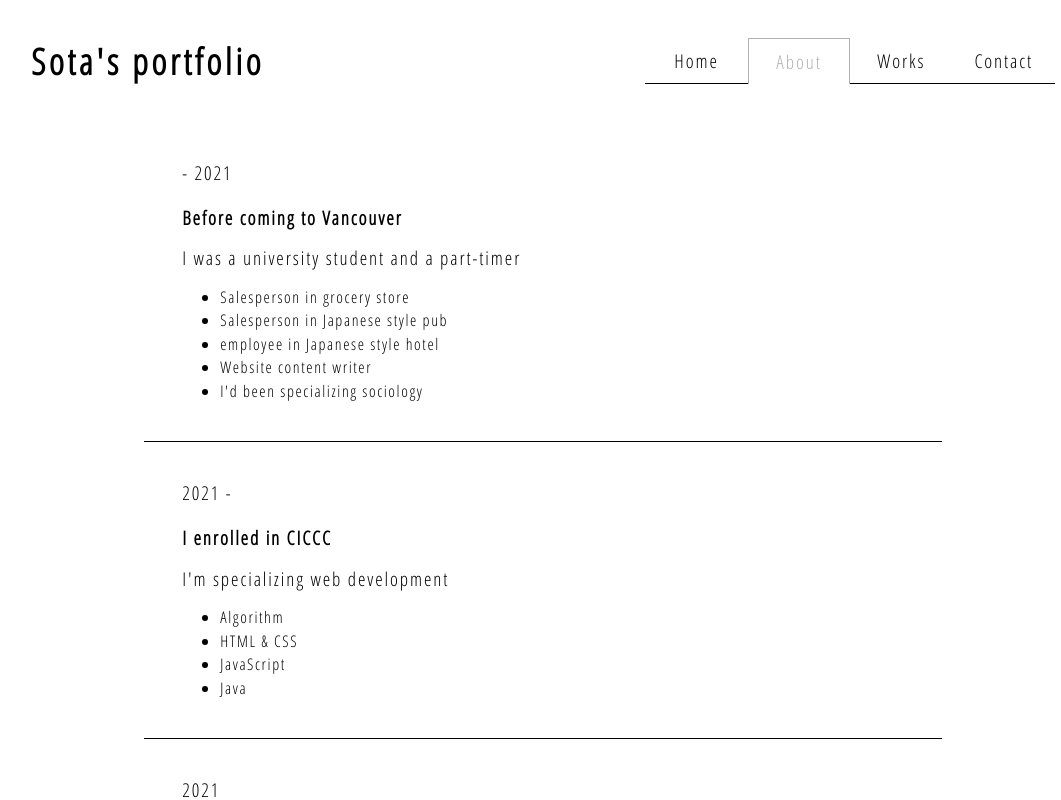
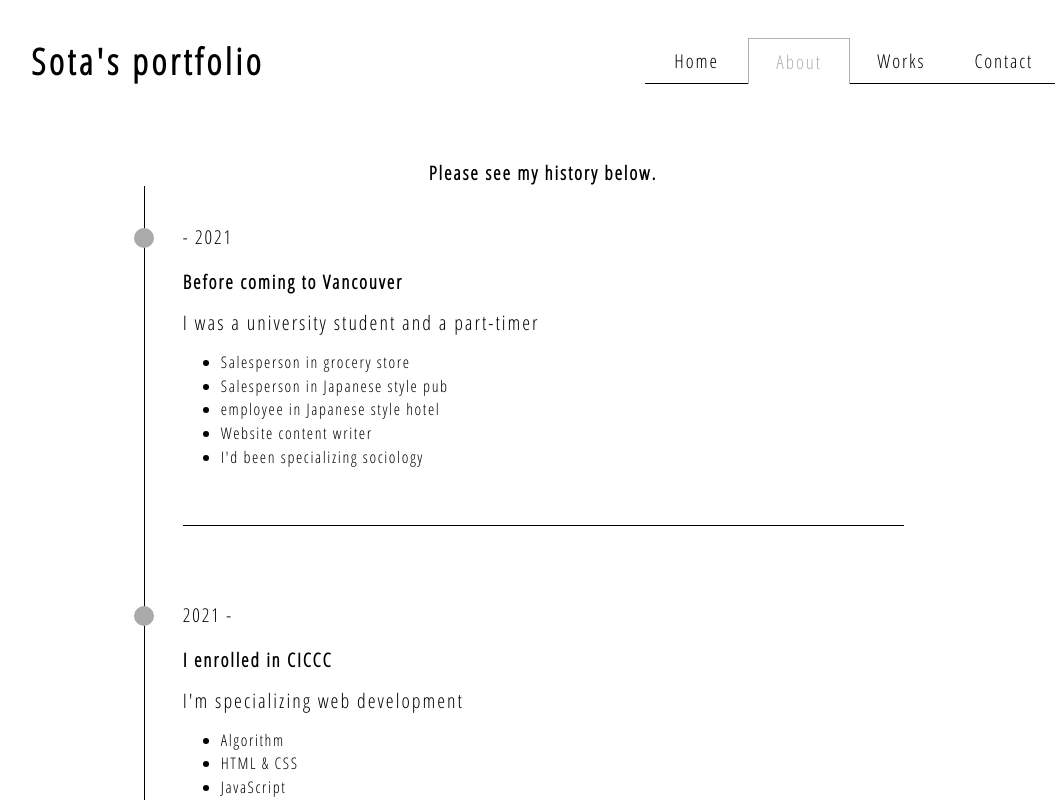
Before and after one commit to Sota-hub/portfolio, a Next.js app: page /about in a window 1280 px wide. Shown: the top 800 px of the page, without its empty margins (97-1158 px from the left). Built offline with nearby package versions, Linux system fonts and the light colour scheme; a web font is replaced by a local one.

Commit message:
add style to history

```diff
--- a/component/about/History.js
+++ b/component/about/History.js
@@ -8,7 +8,7 @@ const History = ({ period, description }) => {
   return (
     <div className={classes.history_container}>
       <p className={classes.history_period}>{period}</p>
-      <div className={classes.history_description}>
+      <div>
         <h2 className={classes.history_title}>{description.title}</h2>
         <p className={classes.history_describe}>{description.describe}</p>
         <ul className={classes.history_points}>
@@ -35,6 +35,8 @@ const History = ({ period, description }) => {
           </div>
         )}
       </div>
+      <div className={classes.history_bottom}></div>
+      <span className={classes.line_dot}></span>
     </div>
   );
 };
--- a/component/about/HistorySkill.js
+++ b/component/about/HistorySkill.js
@@ -136,6 +136,7 @@ const histories = [
 const HistorySkill = () => {
   return (
     <div>
+      <h2 className={classes.message}>Please see my history below.</h2>
       <div className={classes.history_frame}>
         <div>
           {histories.map((history) => (
@@ -148,6 +149,7 @@ const HistorySkill = () => {
           ))}
         </div>
       </div>
+      <h2 className={classes.message}>Please see my skills below. </h2>
       <div className={classes.skills_container}>
         {skills.map((skill) => (
           <Skill
--- a/styles/about.module.scss
+++ b/styles/about.module.scss
@@ -4,16 +4,22 @@
   margin-bottom: 0.75em;
 }
 
+.message {
+  text-align: center;
+  margin-top: 2em;
+}
+
 .skills_container {
   display: grid;
   grid-template-columns: 1fr 1fr;
-  width: 70%;
+  width: 80%;
   margin: 3em auto;
   @media screen and (min-width: $tablet_screen) {
     grid-template-columns: 1fr 1fr 1fr;
   }
   @media screen and (min-width: $laptop_screen) {
     grid-template-columns: 1fr 1fr 1fr 1fr;
+    width: 60%;
   }
 }
 
@@ -36,15 +42,18 @@
 }
 
 .history_container {
-  border-bottom: 1px solid #000;
+  position: relative;
   padding: 2em;
+  &:last-child > div {
+    border-bottom: none;
+  }
+  @media screen and (min-width: $laptop_screen) {
+    border-left: $border_style;
+  }
 }
 
 .history_period {
   margin-bottom: 1em;
-}
-
-.history_description {
 }
 
 .history_title {
@@ -53,16 +62,15 @@
 
 .history_describe {
   @include around_title();
+  font-size: 20px;
 }
 
 .history_points {
-  // list-style-type: none;
   margin-left: 2em;
 }
 
 .history_point {
   margin-bottom: 0.1em;
-  // text-align: right;
   font-size: 16px;
 }
 
@@ -73,6 +81,7 @@
 .history_image {
   position: relative;
   margin: 2em 0;
+  width: 20em;
   height: 20em;
 }
 
@@ -92,3 +101,21 @@
     margin-bottom: 6px;
   }
 }
+
+.history_bottom {
+  position: relative;
+  border-bottom: $border_style;
+  margin-top: 3rem;
+}
+
+.line_dot {
+  @media screen and (min-width: $laptop_screen) {
+    position: absolute;
+    top: 42px;
+    left: -11px;
+    height: 20px;
+    width: 20px;
+    background-color: #aaa;
+    border-radius: 50%;
+  }
+}
--- a/styles/contact.module.scss
+++ b/styles/contact.module.scss
@@ -1,3 +1,5 @@
+@import "/styles/home.module.scss";
+
 .contact_description {
   margin-bottom: 4em;
   text-align: center;
@@ -5,7 +7,7 @@
 
 .form_container {
   width: 80%;
-  margin: 3em 2em 5em;
+  margin: 2em 2em 5em;
   max-width: 600px;
 }
 
@@ -56,7 +58,7 @@
   padding: 1.5em;
   text-align: center;
   background-color: #fff;
-  border: 1px solid #000;
+  border: $border_style;
   animation: message_animation 3s forwards;
 }
 
--- a/styles/header.module.scss
+++ b/styles/header.module.scss
@@ -1,6 +1,4 @@
 @import "/styles/home.module.scss";
-
-$border_style: 1px solid #000;
 
 .header_container {
   @media screen and (min-width: $laptop_screen) {
@@ -34,7 +32,7 @@ $border_style: 1px solid #000;
 .grid_items {
   text-align: center;
   padding: 0.5em;
-  border-bottom: 1px solid #000;
+  border-bottom: $border_style;
   &:first-child {
     padding-left: 0.5em;
   }
--- a/styles/home.module.scss
+++ b/styles/home.module.scss
@@ -4,6 +4,7 @@ $box_shadow: rgba(67, 71, 85, 0.27) 0px 0px 0.25em,
 $tablet_screen: 700px;
 $laptop_screen: 1024px;
 $hover_animation: opacity 0.3s ease-in-out;
+$border_style: 1px solid #000;
 
 @mixin guideList_basic_style {
   width: 15em;
@@ -45,7 +46,7 @@ $hover_animation: opacity 0.3s ease-in-out;
 }
 
 .first_view_resume {
-  border: 1px solid #000;
+  border: $border_style;
   padding: 1em;
   width: 50%;
   text-align: center;
--- a/styles/works.module.scss
+++ b/styles/works.module.scss
@@ -57,7 +57,7 @@
 
 .language_style {
   @include box_style(0.5em, rgba(255, 255, 255, 0.75), #000);
-  border: 1px solid #000;
+  border: $border_style;
 }
 
 .title_style {
```
